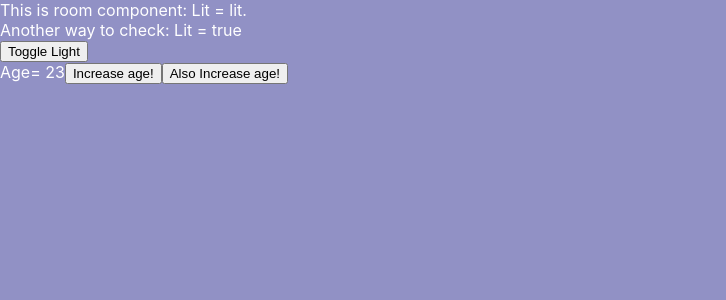
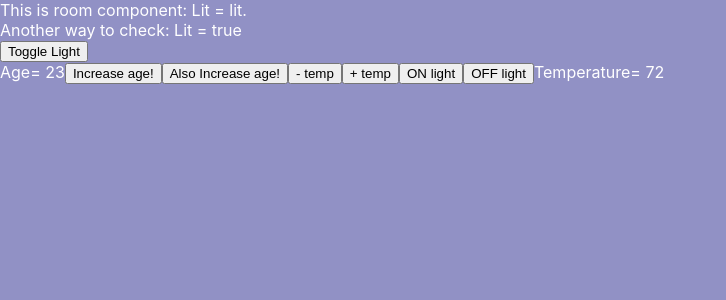
Before and after one commit to faisalrahman36/react_bc4, a React (Create React App) app: page / in a window 1280 px wide. Shown: the top 300 px of the page, without its empty margins (0-726 px from the left). Built offline with nearby package versions, Linux system fonts and the light colour scheme.

Commit message:
useState use

```diff
--- a/src/Room.js
+++ b/src/Room.js
@@ -30,6 +30,7 @@ setLit(!isLit);
     let [isLit,setLit]= useState(true); //with destructuring new method
     //console.log("state is (faisal) : "+state);
     let [age,setAge] = useState(23);
+    let [temp,setTemp] = useState(72);
     // let test= '' + strvar + '' same as let test='' ${} ''
 
     return (
@@ -50,6 +51,12 @@ setLit(!isLit);
    <button onClick={increaseage}>Increase age!</button>
 
    <button onClick={()=>{setAge(++age)}}>Also Increase age!</button>
+   <button onClick={()=>{setTemp(--temp)}}>- temp</button>
+   <button onClick={()=>{setTemp(++temp)}}>+ temp</button>
+   <button onClick={()=>{setLit(true)}}>ON light</button>
+   <button onClick={()=>{setLit(false)}}>OFF light</button>
+
+   Temperature= {temp}
 
    </div>
 
```
